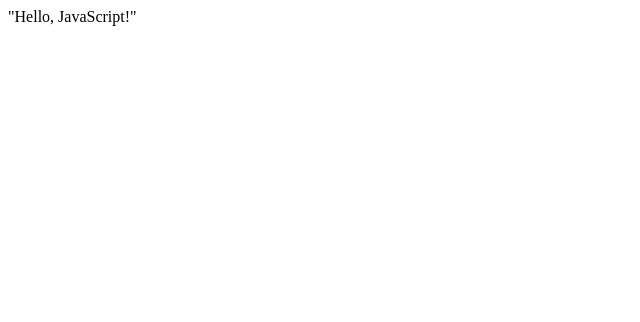
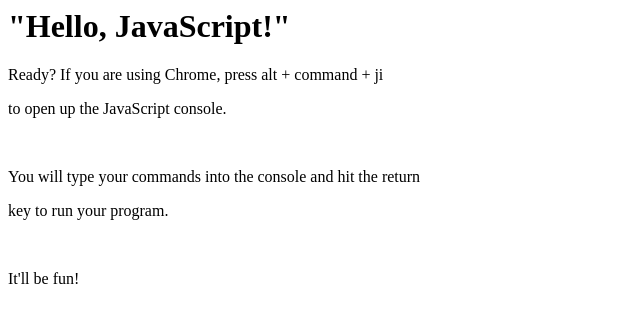
Before and after one commit to nastysloper/javascript_tutorial, a plain HTML site: page public/index.html in a window 1280 px wide. Shown: the whole page, without its empty margins (0-640 px from the left). Drawn offline with Linux system fonts and the light colour scheme.

Commit message:
update first page instructions

```diff
--- a/public/index.html
+++ b/public/index.html
@@ -1 +1,9 @@
-"Hello, JavaScript!"
+<h1>"Hello, JavaScript!"</h1>
+
+<p>Ready? If you are using Chrome, press alt + command + ji</p>
+<p>to open up the JavaScript console.</p>
+</br>
+<p>You will type your commands into the console and hit the return</p>
+<p>key to run your program.</p>
+</br>
+<p>It'll be fun!</p>
```
Also changed, not shown: 1 other file.
